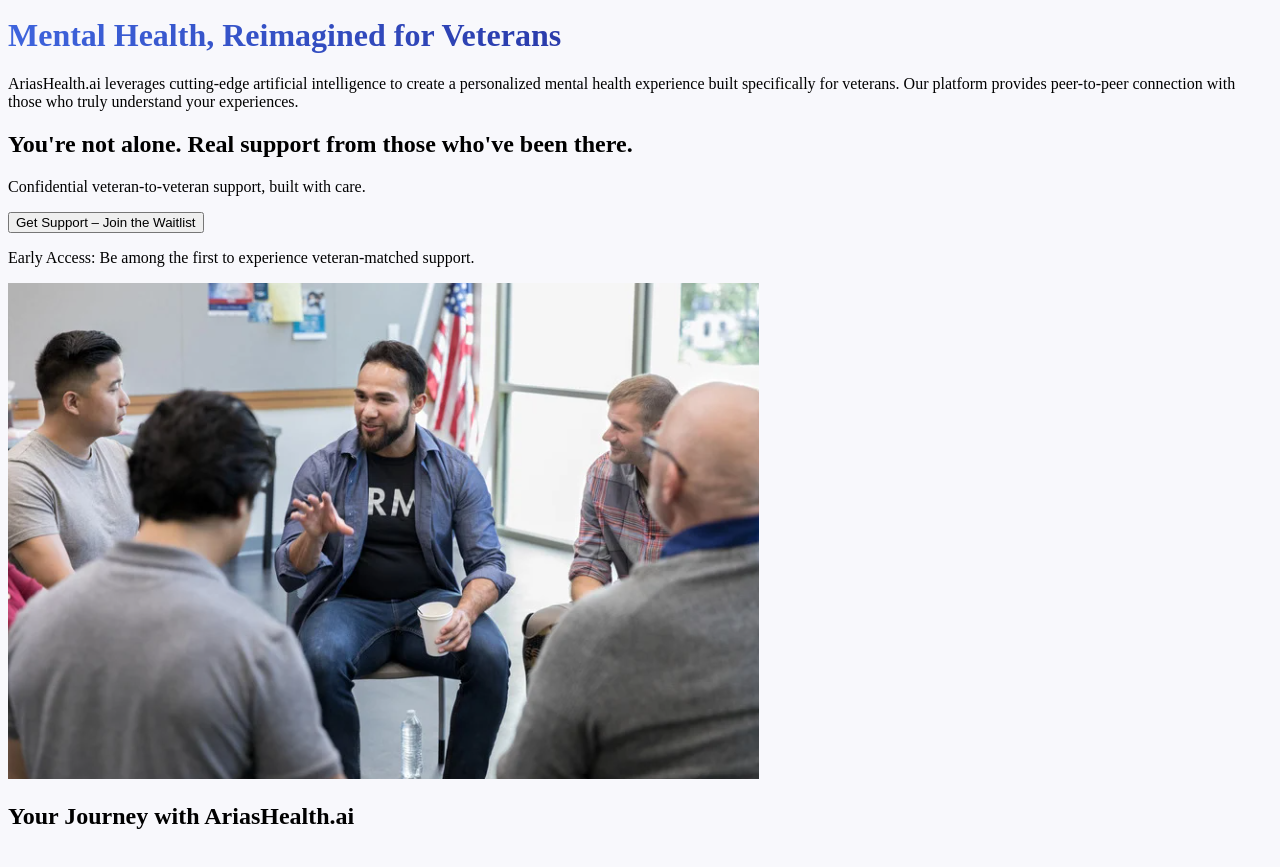
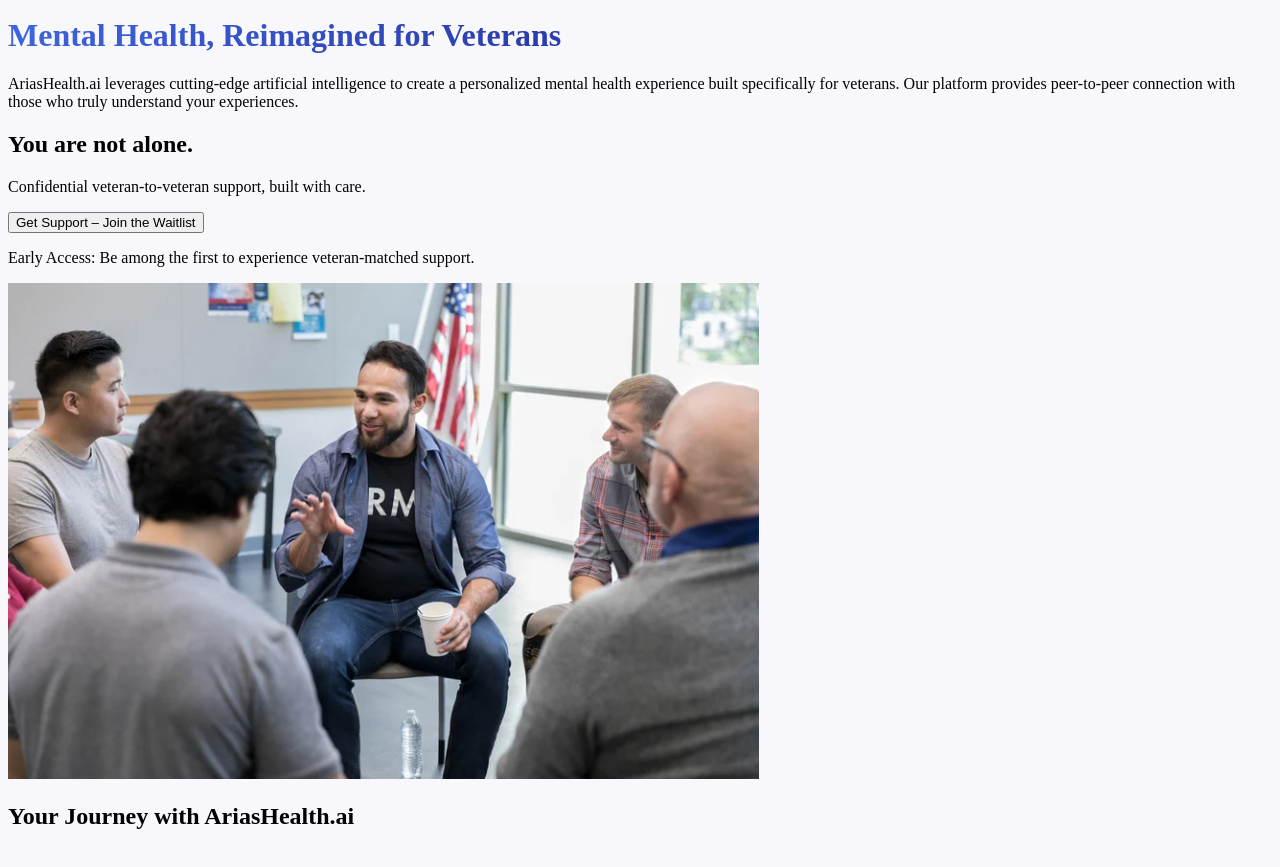
Before and after one commit to Schoolaccount1357/AriasHealthaiMain, a React (Vite) app in the folder client/: page / in a window 1280 px wide. Shown: the part 1680-2547 px from the top of the page. Built offline with nearby package versions, Linux system fonts and the light colour scheme.

Commit message:
Assistant checkpoint: Update hero heading text
Assistant generated file changes:
- client/src/components/home/Hero.tsx: Update hero heading

---

User prompt:

Just say "You are not alone."

Replit-Commit-Author: Assistant
Replit-Commit-Session-Id: 35c8a112-c745-4e6f-bc5b-5e3e4dbd6f17

```diff
--- a/client/src/components/home/Hero.tsx
+++ b/client/src/components/home/Hero.tsx
@@ -16,7 +16,7 @@ export function Hero() {
         <div className="md:flex relative max-w-7xl mx-auto">
           <div className="md:w-1/2 px-4 sm:px-6 lg:px-8 flex flex-col justify-center z-10">
             <h1 className="text-2xl sm:text-3xl md:text-4xl font-bold mb-4 md:mb-5 bg-gradient-to-r from-white via-blue-200 to-blue-100 bg-clip-text text-transparent">
-              You're not alone. Real support from those who've been there.
+              You are not alone.
             </h1>
             <p className="text-gray-300 mb-4 md:mb-6 text-base md:text-lg">
               Confidential veteran-to-veteran support, built with care.
```
